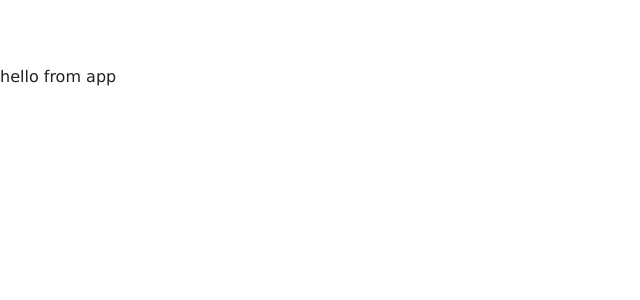
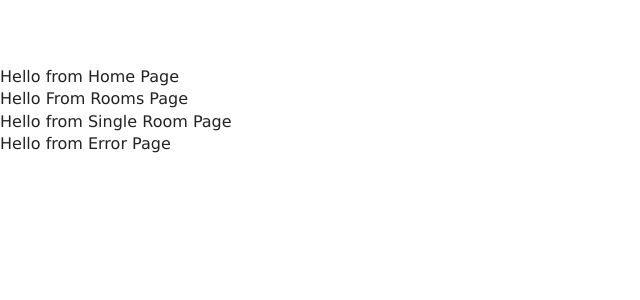
Before and after one commit to tzone85/react-beach-resort, a React (Create React App) app: page / in a window 1280 px wide. Shown: the top 300 px of the page, without its empty margins (0-640 px from the left). Built offline with nearby package versions, Linux system fonts and the light colour scheme.

Commit message:
Added basic pages and rendered them in the App.js directory just for testing if everything is set up right

```diff
--- a/src/App.js
+++ b/src/App.js
@@ -1,10 +1,18 @@
 import React from 'react';
 import './App.css';
+
+import Home from './pages/Home';
+import Rooms from './pages/Rooms';
+import Error from './pages/Error';
+import SingleRoom from './pages/SingleRoom';
 
 function App() {
   return (
     <>
-        hello from app
+        <Home></Home>
+        <Rooms></Rooms>
+        <SingleRoom></SingleRoom>
+        <Error></Error>
     </>
   );
 }
--- /dev/null
+++ b/src/pages/Error.js
@@ -0,0 +1,5 @@
+import React from "react"
+
+export default function Error() {
+    return <div>Hello from Error Page</div>
+}
--- /dev/null
+++ b/src/pages/Home.js
@@ -0,0 +1,11 @@
+import React from 'react'
+
+const Home = () => {
+    return (
+        <div>
+            Hello from Home Page
+        </div>
+    )
+};
+
+export default Home;
--- /dev/null
+++ b/src/pages/Rooms.js
@@ -0,0 +1,11 @@
+import React from 'react';
+
+const Rooms = () => {
+    return (
+        <div>
+            Hello From Rooms Page
+        </div>
+    )
+};
+
+export default Rooms;
--- /dev/null
+++ b/src/pages/SingleRoom.js
@@ -0,0 +1,11 @@
+import React, { Component } from 'react'
+
+export default class SingleRoom extends Component {
+    render() {
+        return (
+            <div>
+                Hello from Single Room Page
+            </div>
+        )
+    }
+}
```
